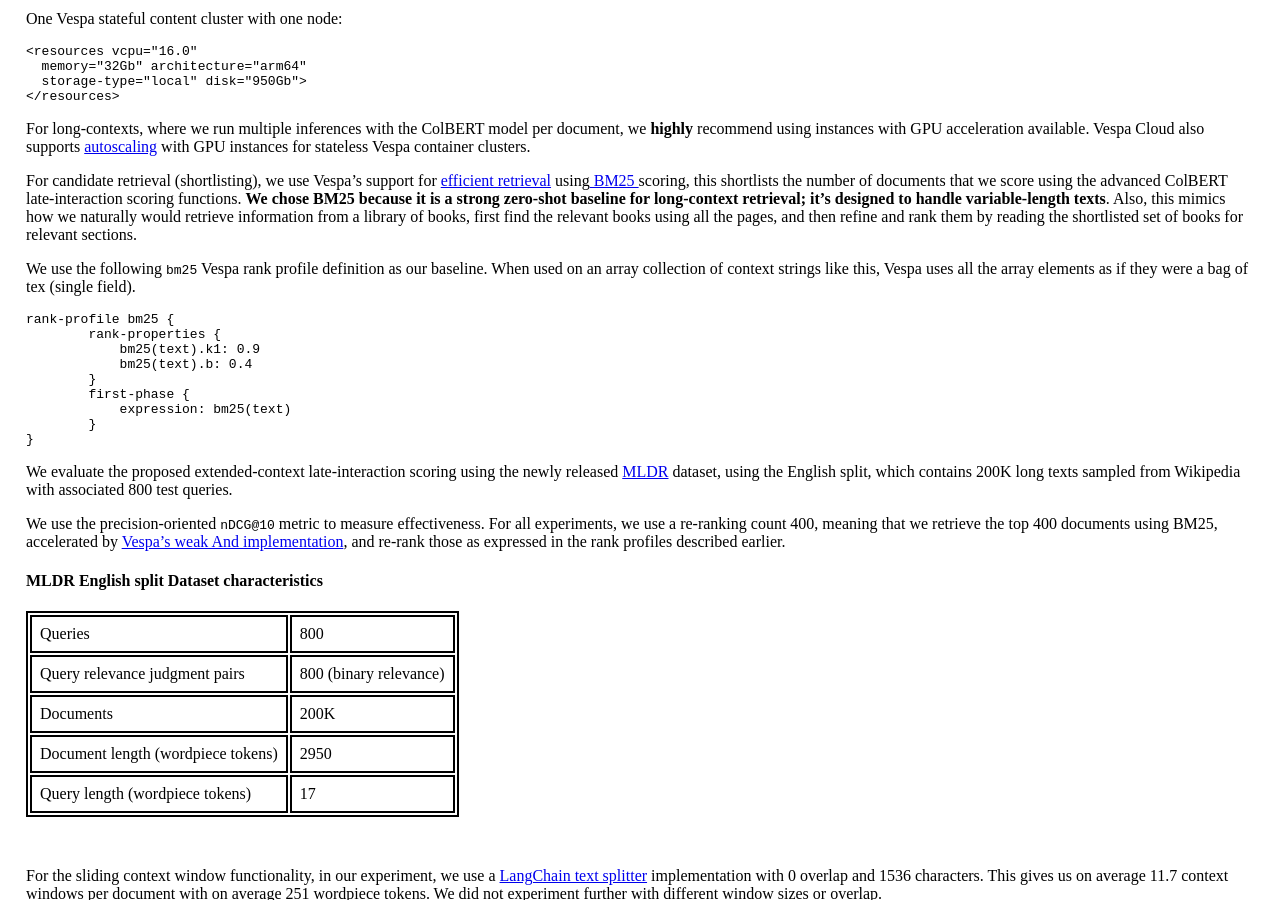
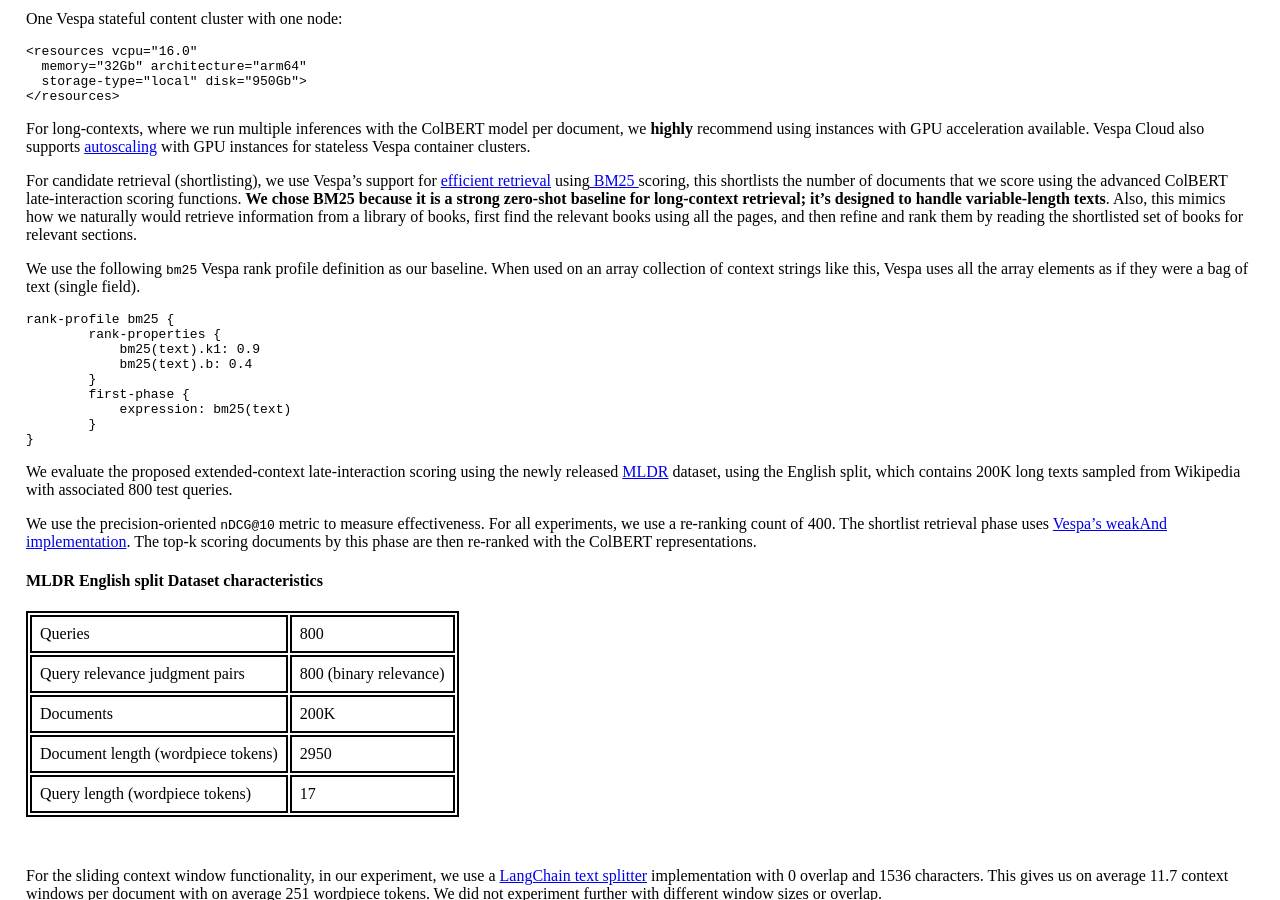
Before and after one commit to vespa-engine/blog, a Jekyll site: the page built from latest.html, in a window 1280 px wide and 900 px high, scrolled down 5071 px. Built offline with Jekyll 4.4.1, drawn with Linux system fonts in a browser that asks for light colours.

Commit message:
more feedback

````diff
--- a/_posts/2024-03-01-announcing-long-context-colbert-in-vespa.md
+++ b/_posts/2024-03-01-announcing-long-context-colbert-in-vespa.md
@@ -382,7 +382,7 @@
 
 We use the following `bm25` Vespa rank profile definition as our baseline.
 When used on an array collection of context strings like this, Vespa
-uses all the array elements as if they were a bag of tex (single
+uses all the array elements as if they were a bag of text (single
 field).
 
 ```
@@ -404,10 +404,9 @@
 
 We use the precision-oriented `nDCG@10` metric to
 measure effectiveness. For all experiments, we use a re-ranking
-count 400, meaning that we retrieve the top 400 documents using
-BM25, accelerated by [Vespa’s weak And
-implementation](https://docs.vespa.ai/en/using-wand-with-vespa.html), and
-re-rank those as expressed in the rank profiles described earlier.
+count of 400. The shortlist retrieval phase uses [Vespa’s weakAnd
+implementation](https://docs.vespa.ai/en/using-wand-with-vespa.html). The top-k scoring documents
+by this phase are then re-ranked with the ColBERT representations.
 
 
 #### MLDR English split Dataset characteristics
````
